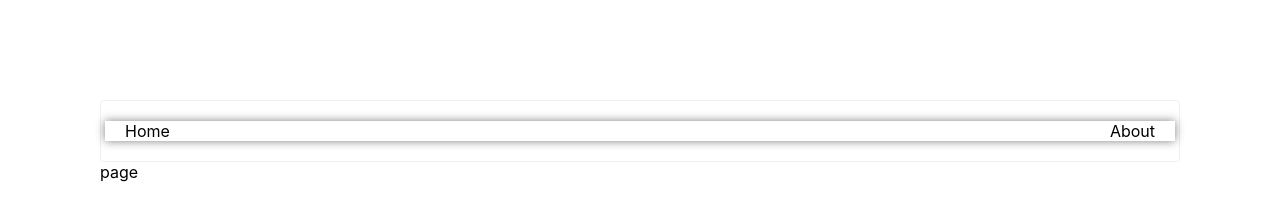
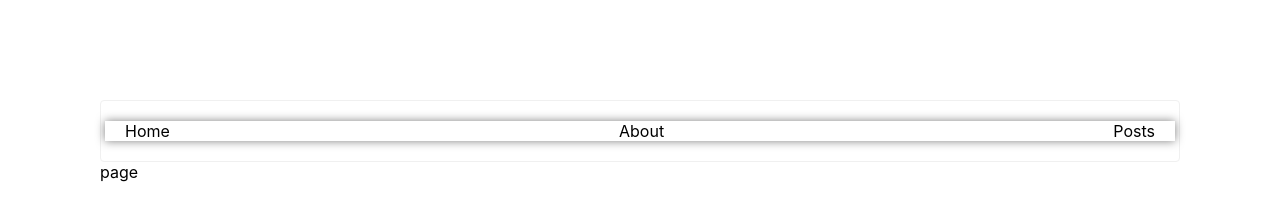
Before and after one commit to AlejoTorres2001/next-13-Posts-Comments, a Next.js app: page / in a window 1280 px wide. Shown: the top 211 px of the page. Built offline with nearby package versions, Linux system fonts and the light colour scheme.

Commit message:
add: using types

```diff
--- a/components/Navigation.tsx
+++ b/components/Navigation.tsx
@@ -1,9 +1,11 @@
 import Link from 'next/link'
 import React from 'react'
+import { Links } from '../@types'
 import styles from './Navigation.module.css'
-const links: Array<{ href: string; label: string }> = [
+const links: Links = [
   { href: '/', label: 'Home' },
-  { href: '/about', label: 'About' }
+  { href: '/about', label: 'About' },
+  { href: '/posts', label: 'Posts' }
 ]
 
 export function Navigation (): React.ReactElement {
```
